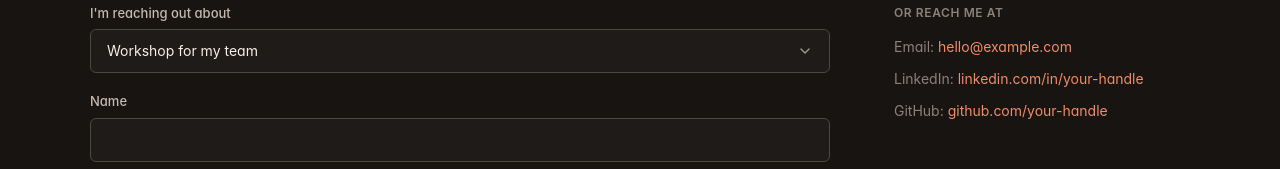
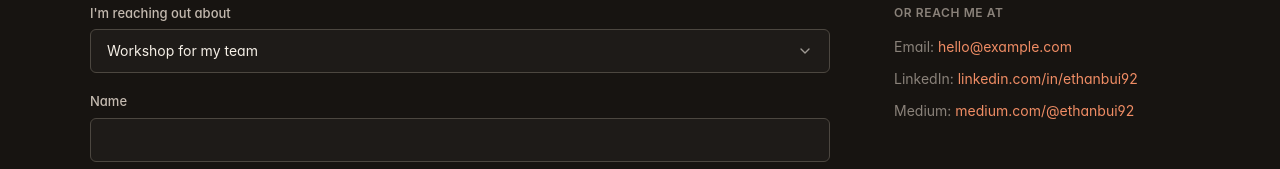
Before and after one commit to duybui297/ethanbui, a Next.js app: page /en/contact in a window 1280 px wide. Shown: the part 296-465 px from the top of the page. Built offline with nearby package versions, Linux system fonts and the light colour scheme; no server answers.

Commit message:
Update contact section: LinkedIn and Medium links
- LinkedIn: https://www.linkedin.com/in/ethanbui92
- Medium: https://medium.com/@ethanbui92
- Replaced GitHub placeholder with Medium in both EN and VI translations

```diff
--- a/src/app/[locale]/contact/page.tsx
+++ b/src/app/[locale]/contact/page.tsx
@@ -48,14 +48,14 @@ export default async function ContactPage({
             </li>
             <li>
               <span className="text-text-3">{t('sideLinkedinLabel')}:</span>{' '}
-              <a className="text-accent-500 hover:underline" href="https://linkedin.com/" target="_blank" rel="noreferrer">
-                linkedin.com/in/your-handle
+              <a className="text-accent-500 hover:underline" href="https://www.linkedin.com/in/ethanbui92" target="_blank" rel="noreferrer">
+                linkedin.com/in/ethanbui92
               </a>
             </li>
             <li>
-              <span className="text-text-3">{t('sideGithubLabel')}:</span>{' '}
-              <a className="text-accent-500 hover:underline" href="https://github.com/" target="_blank" rel="noreferrer">
-                github.com/your-handle
+              <span className="text-text-3">{t('sideMediumLabel')}:</span>{' '}
+              <a className="text-accent-500 hover:underline" href="https://medium.com/@ethanbui92" target="_blank" rel="noreferrer">
+                medium.com/@ethanbui92
               </a>
             </li>
           </ul>
--- a/src/messages/en.json
+++ b/src/messages/en.json
@@ -123,7 +123,7 @@
     "sideTitle": "Or reach me at",
     "sideEmailLabel": "Email",
     "sideLinkedinLabel": "LinkedIn",
-    "sideGithubLabel": "GitHub"
+    "sideMediumLabel": "Medium"
   },
   "notFound": {
     "title": "Nothing here.",
--- a/src/messages/vi.json
+++ b/src/messages/vi.json
@@ -123,7 +123,7 @@
     "sideTitle": "Hoặc liên hệ qua",
     "sideEmailLabel": "Email",
     "sideLinkedinLabel": "LinkedIn",
-    "sideGithubLabel": "GitHub"
+    "sideMediumLabel": "Medium"
   },
   "notFound": {
     "title": "Không có gì ở đây.",
```
